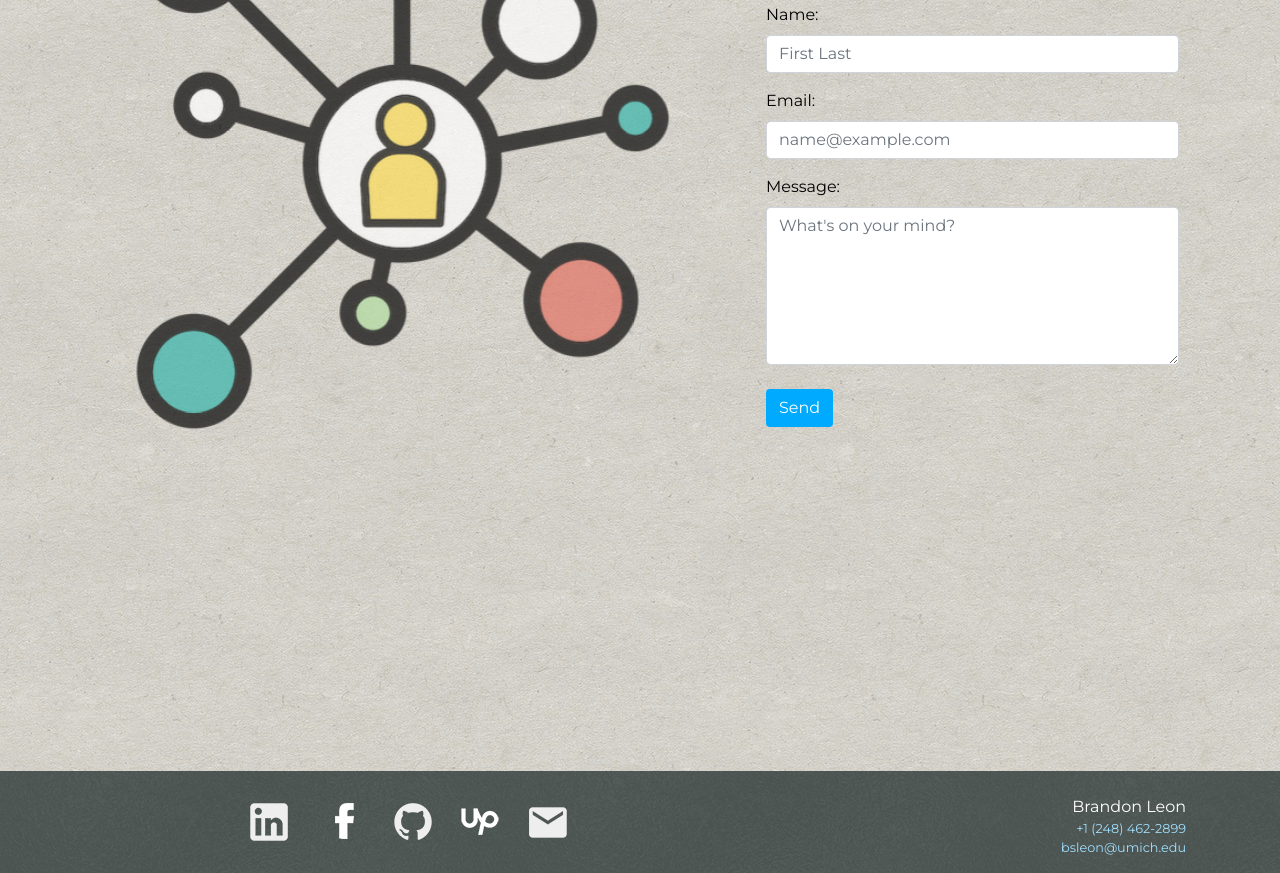
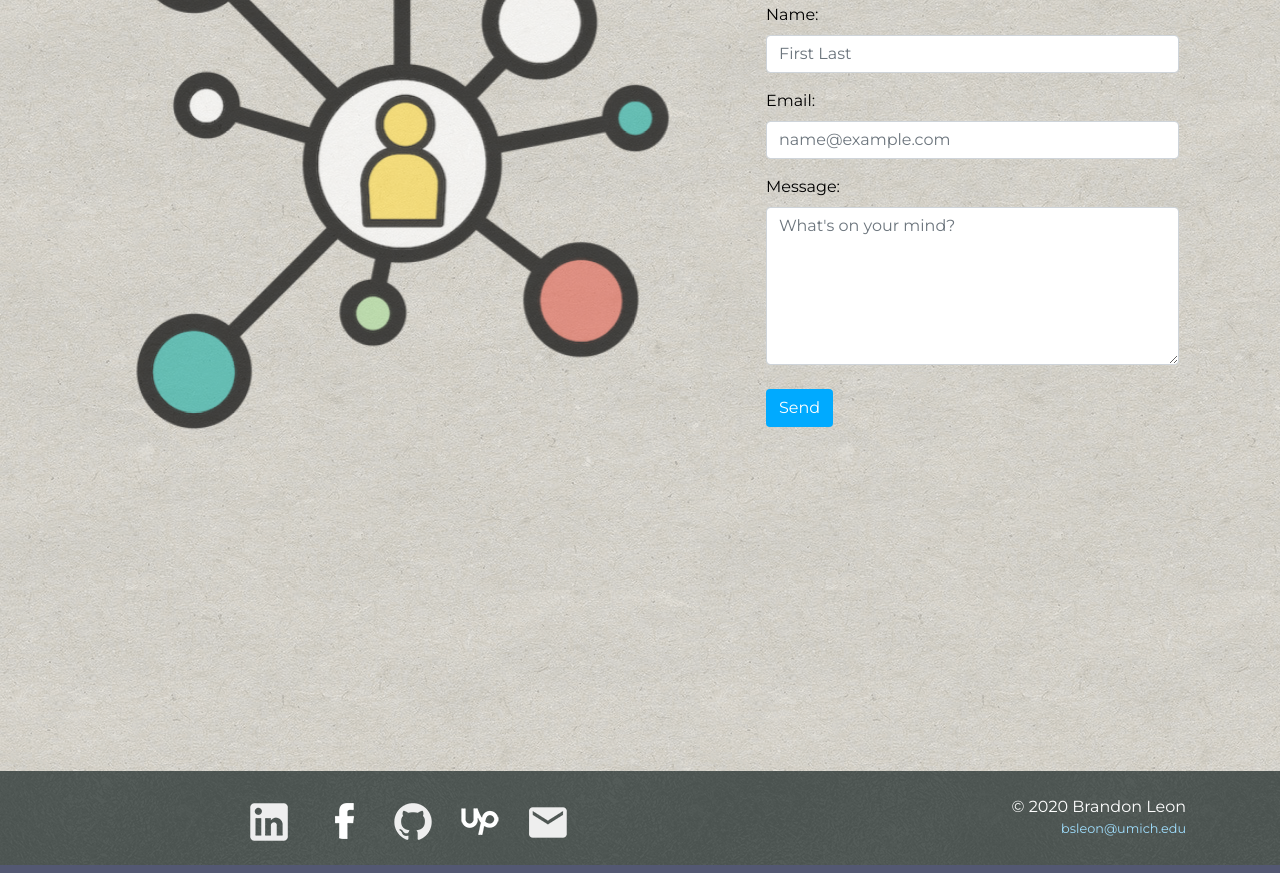
Before and after one commit to bsleon/Portfolio, a website: page index.html in a window 1280 px wide. Shown: the part 5435-6308 px from the top of the page. Drawn offline with nearby package versions, Linux system fonts and the light colour scheme.

Commit message:
Footer changes

```diff
--- a/index.html
+++ b/index.html
@@ -1162,12 +1162,7 @@
 					</div>
 					<div class="col-12 col-md-5" id="small-contact">
 						<ul>
-							<li>Brandon Leon</li>
-							<li class="foot-li">
-								<a class="footer-link" href="tel:248-462-2899"
-									>+1 (248) 462-2899</a
-								>
-							</li>
+							<li>© 2020 Brandon Leon</li>
 							<li class="foot-li">
 								<a
 									class="footer-link"
```
Also changed, not shown: css/styles.scss (+7 -0 lines), dist/index.html.
